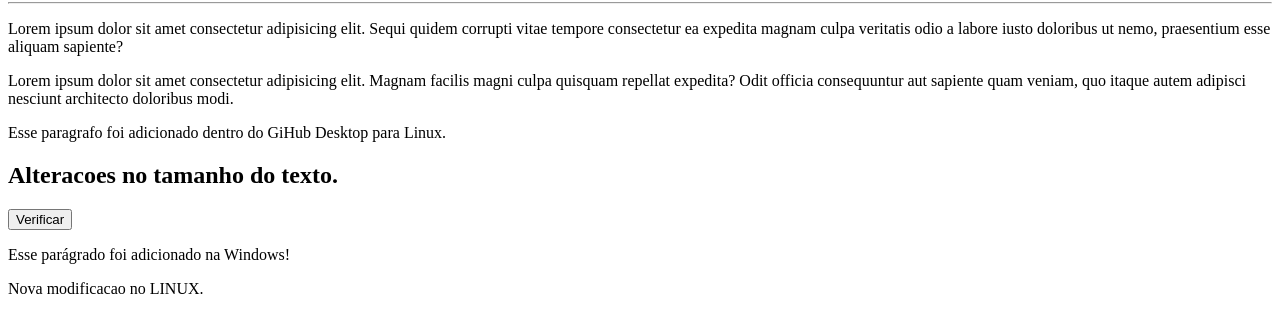
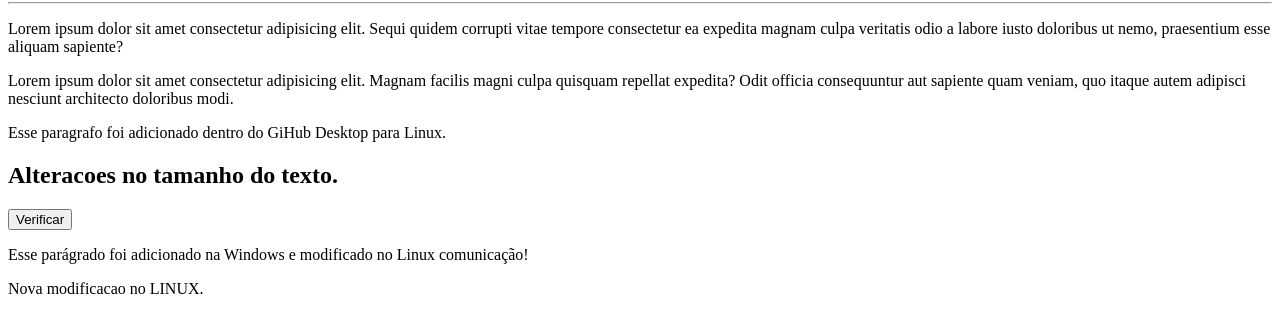
Before and after one commit to edmurneves/Ola-Mundo, a plain HTML site: page site-exemplo/index.html in a window 1280 px wide. Shown: the part 78-410 px from the top of the page. Drawn offline with Linux system fonts and the light colour scheme.

Commit message:
Update index.html

```diff
--- a/site-exemplo/index.html
+++ b/site-exemplo/index.html
@@ -14,7 +14,7 @@
     <p>Esse paragrafo foi adicionado dentro do GiHub Desktop para Linux.</p>
     <h2>Alteracoes no tamanho do texto.</h2>
     <input type="button" value="Verificar" onclick="acionar()">
-    <p>Esse parágrado foi adicionado na Windows!</p>
+    <p>Esse parágrado foi adicionado na Windows e modificado no Linux comunicação!</p>
     <p>Nova modificacao no LINUX.</p>
 </body>
 </html>
```
